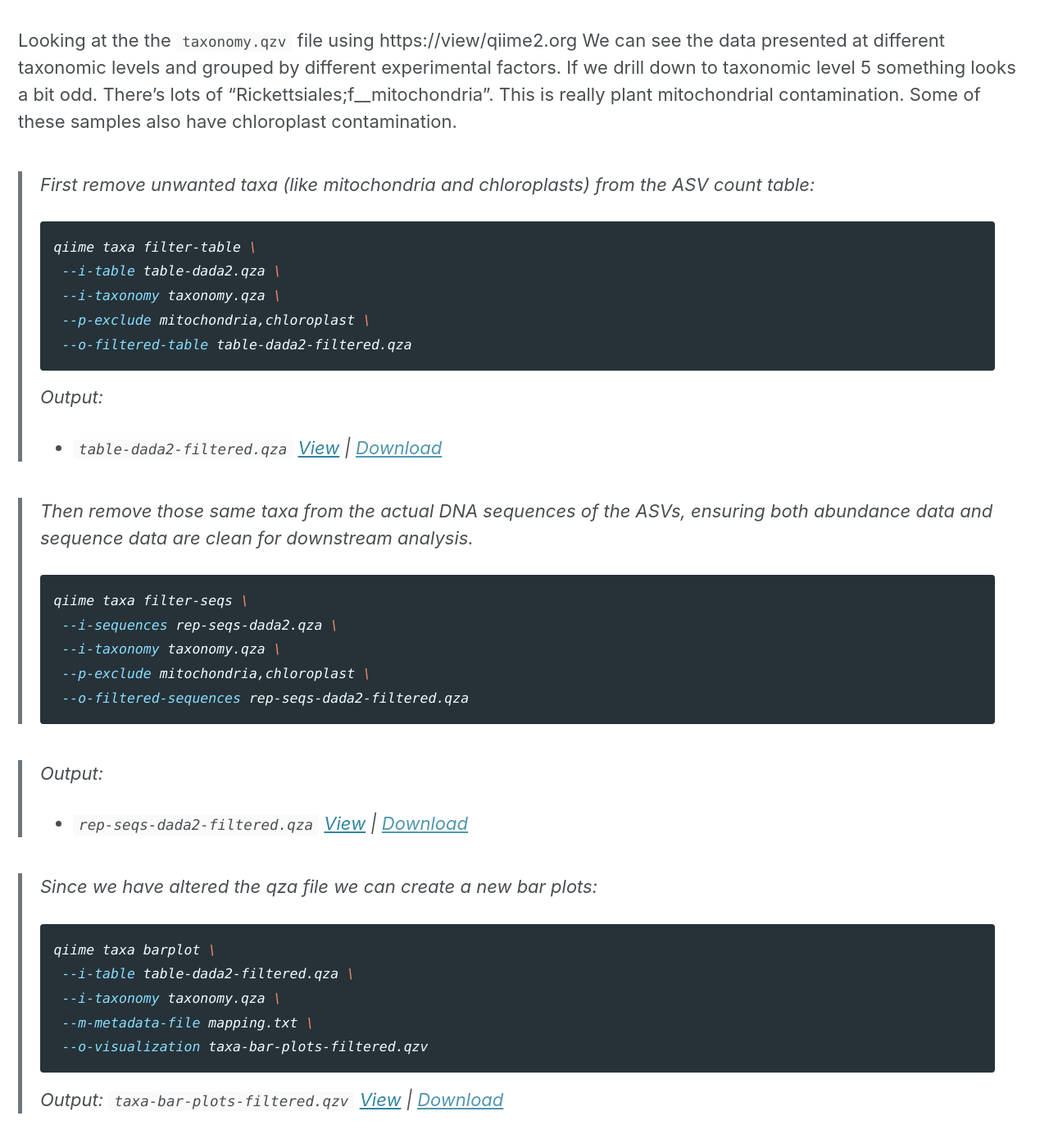
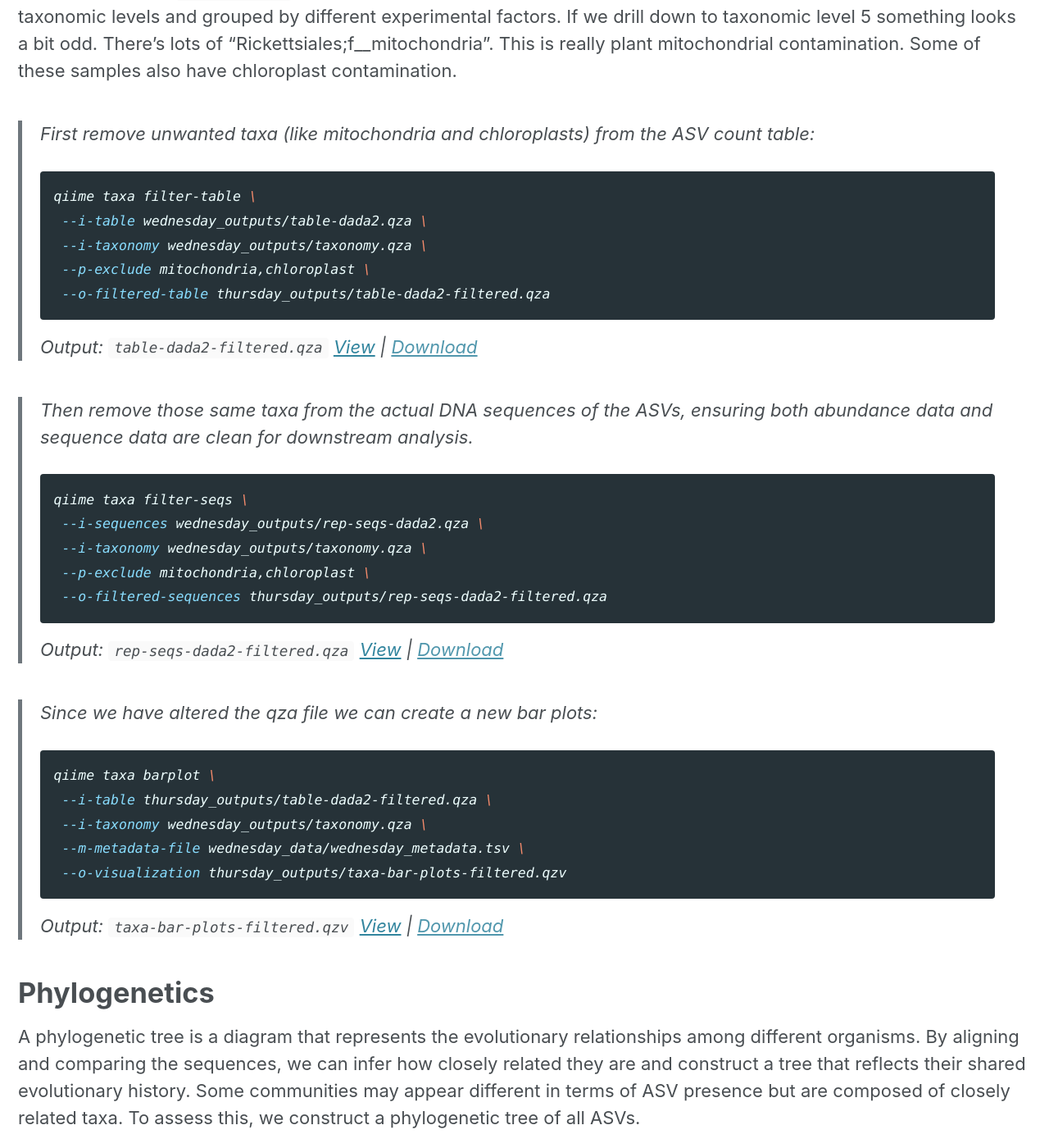
Before and after one commit to arua-microbiome/arua-microbiome.github.io, a Jekyll site: the page built from _tutorials/ecological_analysis.md, in a window 1280 px wide and 1400 px high, scrolled down 1910 px. Shown: the whole window at 82% size. Built offline with Jekyll 4.4.1, drawn with Linux system fonts in a browser that asks for light colours; cached includes are drawn as plain includes; nearby versions of some CDN libraries; some of the changed text lies outside the part shown.

Commit message:
Update ecological_analysis.md
Signed-off-by: arua-microbiome <kaloyiannis.g.g@gmail.com>

````diff
--- a/_tutorials/ecological_analysis.md
+++ b/_tutorials/ecological_analysis.md
@@ -20,28 +20,25 @@ Once your ASV table has been generated, it needs to be connected to your sample
 
 > QIIME 2 allows you to integrate the count table with your mapping file to visualise how read counts distribute across samples.
 > ```bash
-> time qiime feature-table summarize \
+> qiime feature-table summarize \
 >  --i-table wednesday_outputs/table-dada2.qza \
 >  --m-sample-metadata-file wednesday_data/wednesday_metadata.csv \
 >  --o-visualization thursday_outputs/table-dada2.qzv
 > ```
->
-> Time to run: 30 seconds
 >
 > Output: ```table-dada2.qzv``` [View](https://view.qiime2.org/?src=) \| [Download]()
 
 
 > To visualise taxonomic composition by group or treatment:
 >```bash
-> time qiime taxa barplot \
->  --i-table table-dada2.qza \
->  --i-taxonomy taxonomy.qza \
->  --m-metadata-file mapping.txt \
->  --o-visualization taxa-bar-plots.qzv
+> qiime taxa barplot \
+>  --i-table wednesday_outputs/table-dada2.qza \
+>  --i-taxonomy wednesday_outputs/taxonomy.qza \
+>  --m-metadata-file wednesday_data/wednesday_metadata.tsv \
+>  --o-visualization thursday_outputs/taxa-bar-plots.qzv
 >```
 >
->  Time to run: 30 seconds
->
+> Output: ```taxa-bar-plots.qzv``` [View](https://view.qiime2.org/?src=) \| [Download]()
 
 # Filtering contaminants
 Sequencing from soil or root material often includes host DNA like mitochondria or chloroplasts. These non-microbial sequences can obscure patterns in microbial community composition and inflate diversity estimates. Filtering out these contaminants is a standard practice in microbiome workflows, especially when studying plant-associated microbes. This helps ensure that the dataset reflects only the true microbial community of interest.
@@ -51,37 +48,34 @@ Looking at the the ```taxonomy.qzv``` file using https://view/qiime2.org We can
 >First remove unwanted taxa (like mitochondria and chloroplasts) from the ASV count table:
 >```bash
 >qiime taxa filter-table \
->  --i-table table-dada2.qza \
->  --i-taxonomy taxonomy.qza \
+>  --i-table wednesday_outputs/table-dada2.qza \
+>  --i-taxonomy wednesday_outputs/taxonomy.qza \
 >  --p-exclude mitochondria,chloroplast \
->  --o-filtered-table table-dada2-filtered.qza
+>  --o-filtered-table thursday_outputs/table-dada2-filtered.qza
 >```
 >
->Output:
-> - ```table-dada2-filtered.qza``` [View](https://view.qiime2.org/?src=) \| [Download]()
+>Output: ```table-dada2-filtered.qza``` [View](https://view.qiime2.org/?src=) \| [Download]()
 
 
 >Then remove those same taxa from the actual DNA sequences of the ASVs, ensuring both abundance data and sequence data are clean for downstream analysis.
 >```bash
 >qiime taxa filter-seqs \
->  --i-sequences rep-seqs-dada2.qza \
->  --i-taxonomy taxonomy.qza \
+>  --i-sequences wednesday_outputs/rep-seqs-dada2.qza \
+>  --i-taxonomy wednesday_outputs/taxonomy.qza \
 >  --p-exclude mitochondria,chloroplast \
->  --o-filtered-sequences rep-seqs-dada2-filtered.qza
+>  --o-filtered-sequences thursday_outputs/rep-seqs-dada2-filtered.qza
 >```
-
-
->Output:
-> - ```rep-seqs-dada2-filtered.qza``` [View](https://view.qiime2.org/?src=) \| [Download]()
+>
+>Output: ```rep-seqs-dada2-filtered.qza``` [View](https://view.qiime2.org/?src=) \| [Download]()
 
 
 >Since we have altered the qza file we can create a new bar plots:
 >```bash
 >qiime taxa barplot \
->  --i-table table-dada2-filtered.qza \
->  --i-taxonomy taxonomy.qza \
->  --m-metadata-file mapping.txt \
->  --o-visualization taxa-bar-plots-filtered.qzv
+>  --i-table thursday_outputs/table-dada2-filtered.qza \
+>  --i-taxonomy wednesday_outputs/taxonomy.qza \
+>  --m-metadata-file wednesday_data/wednesday_metadata.tsv \
+>  --o-visualization thursday_outputs/taxa-bar-plots-filtered.qzv
 >```
 >
 >Output: ```taxa-bar-plots-filtered.qzv``` [View](https://view.qiime2.org/?src=) \| [Download]()
````
